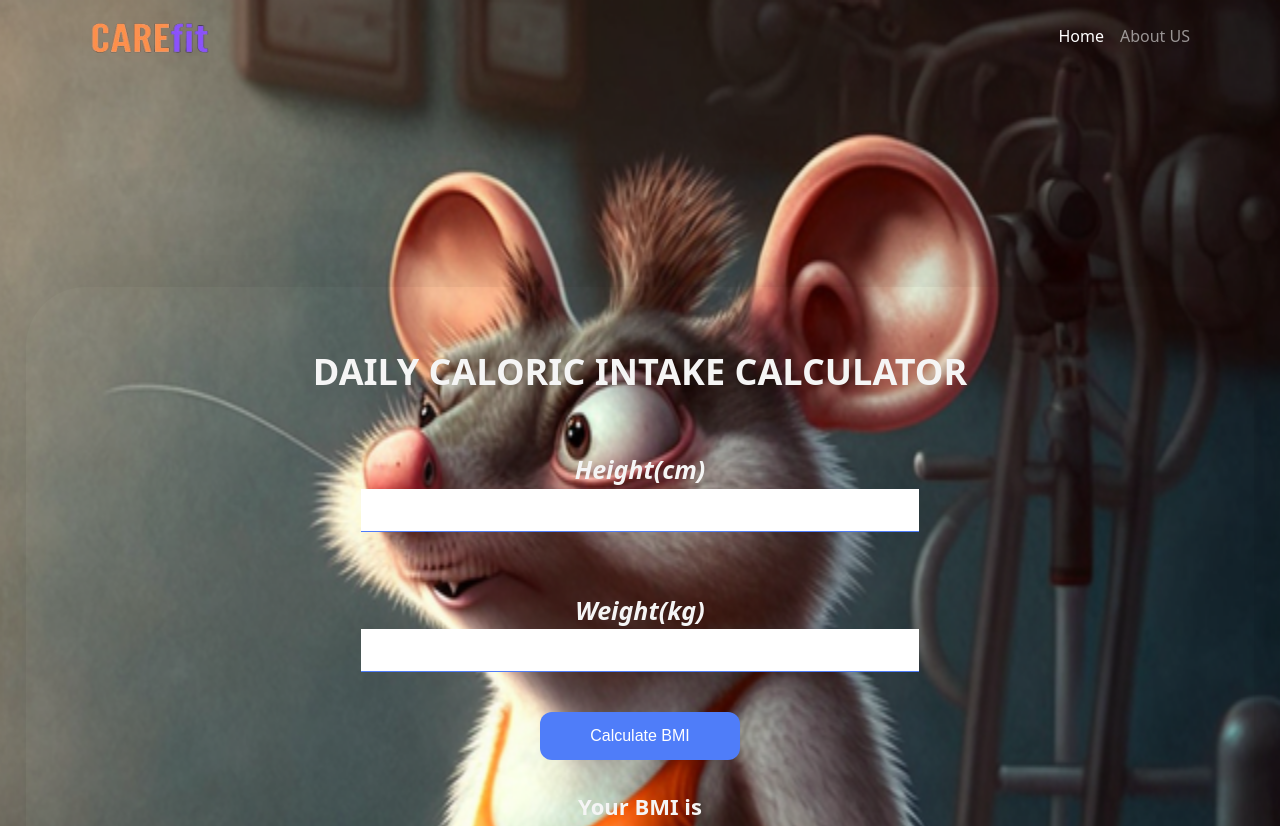
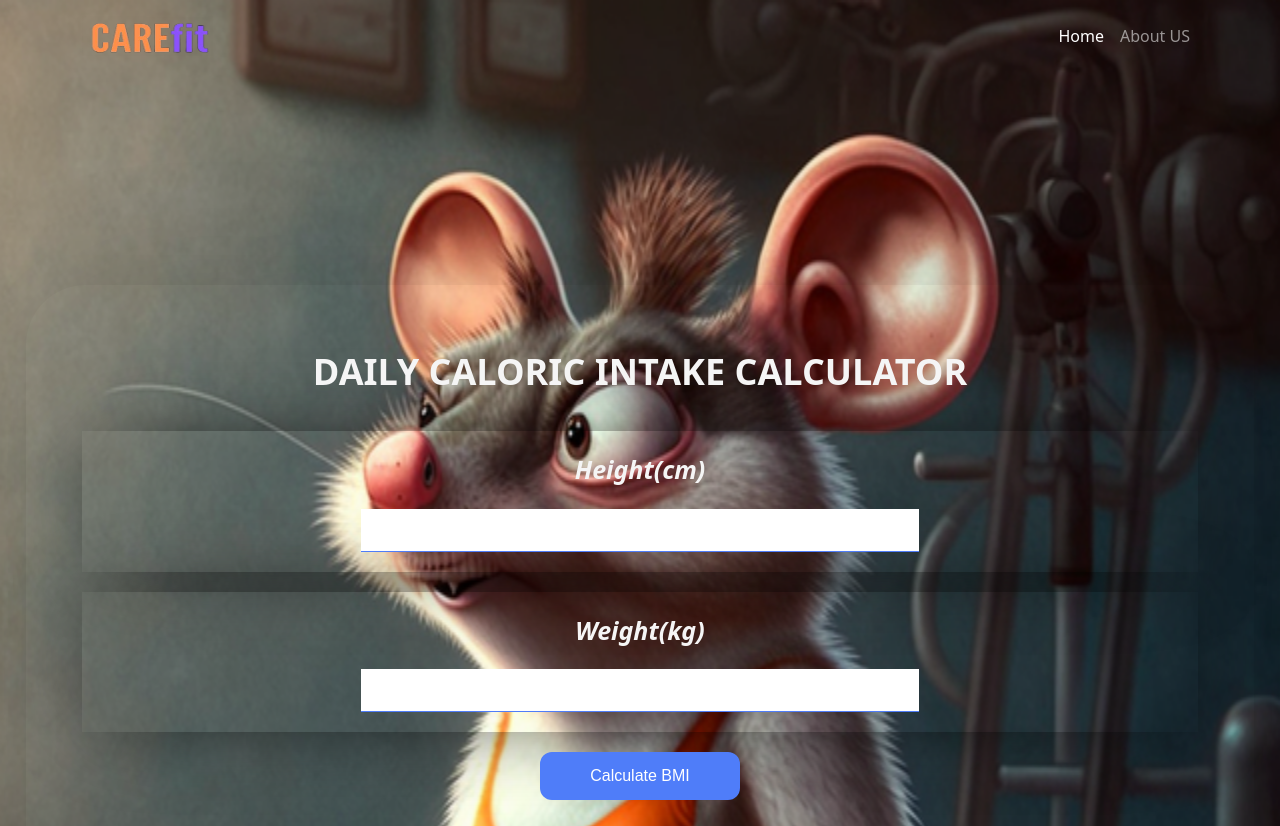
Before and after one commit to anttonyh3h3/carefit-app, a plain HTML site: page index.html in a window 1280 px wide. Shown: the top 826 px of the page. Drawn offline with nearby package versions, Linux system fonts and the light colour scheme.

Commit message:
firstpage

```diff
--- a/index.html
+++ b/index.html
@@ -23,7 +23,7 @@
     .container {
       z-index: 100;
       color: whitesmoke;
-      position:relative;
+      position: relative;
       top: 20%;
     }
     * {
@@ -46,7 +46,7 @@
       width: 110%;
       left: -5%;
       top: -5%;
-      background-color: transparent);
+      background-color: transparent;
       box-shadow: 0px 0px 166px -31px rgba(0, 0, 0, 0.15);
       border-radius: 60px;
       z-index: -1;
@@ -60,19 +60,18 @@
       padding: 0 px;
     }
     .input {
-      background-color:transparent;
-      box-shadow: 0px 0px 95px -30px rgba(0, 0, 0, 5)
-      border-radius:none;
+      background-color: transparent;
+      box-shadow: 0px 0px 95px -30px rgba(0, 0, 0, 5);
       padding: 20px 0;
       margin-bottom: 20px;
     }
     .input label {
-        font-style:oblique;
+      font-style: oblique;
       display: block;
       font-size: 25px;
       font-weight: 600;
       color: whitesmoke;
-      font-weight: bold
+      font-weight: bold;
       margin-bottom: 20px;
     }
     .input input {
```
